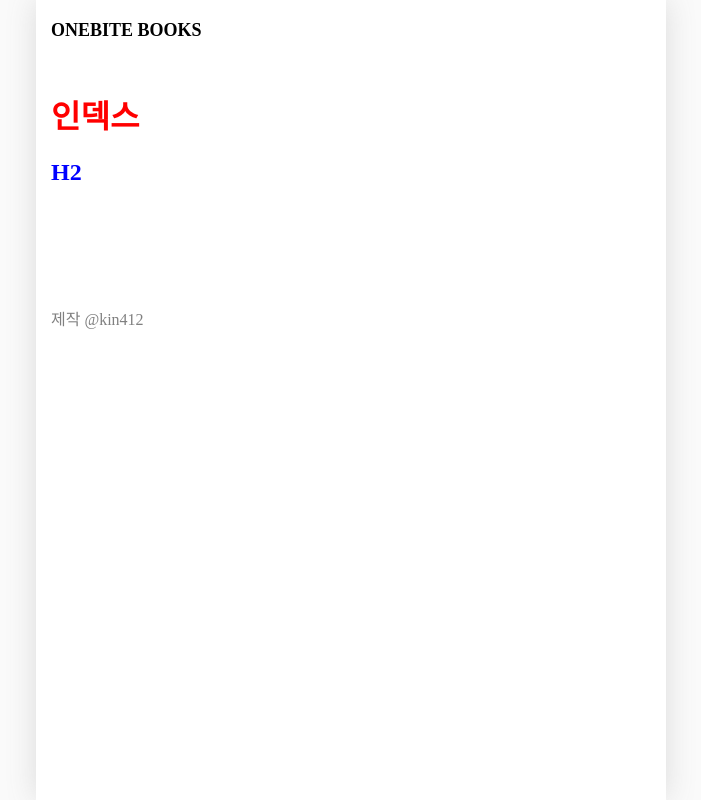
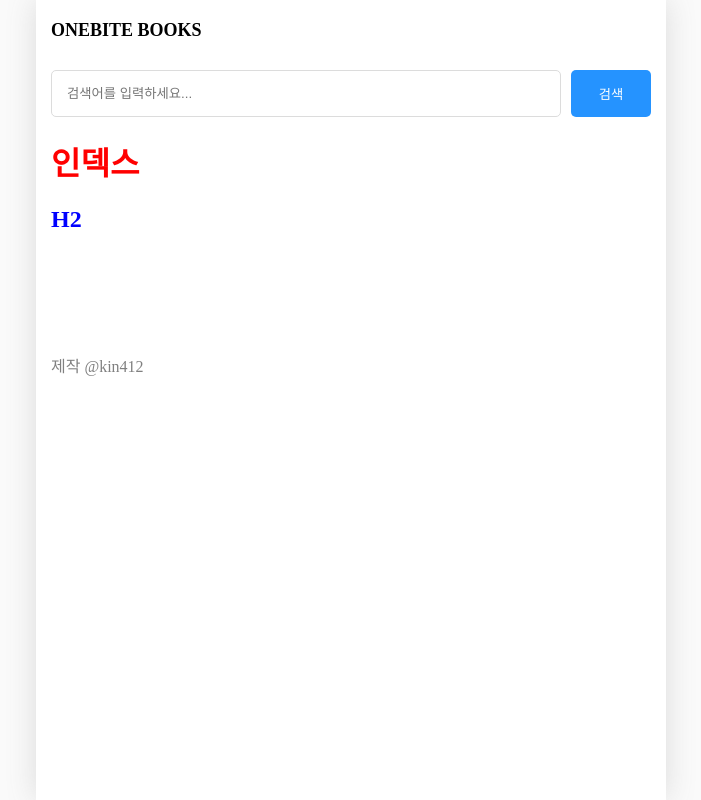
Before and after one commit to kin412/modern-javascript-fullstack-basic, a Next.js app in the folder next/section02/: page / in a window 1280 px wide. Shown: the whole page, without its empty margins (289-990 px from the left). Built offline with nearby package versions, Linux system fonts and the light colour scheme.

Commit message:
페이지별 레이아웃 설정

```diff
--- /dev/null
+++ b/next/section02/src/components/searchabe-layout.module.css
@@ -0,0 +1,21 @@
+.searchbar_container {
+  display: flex;
+  gap: 10px;
+  margin-bottom: 20px;
+}
+
+.searchbar_container > input {
+  flex: 1;
+  padding: 15px;
+  border-radius: 5px;
+  border: 1px solid rgb(220, 220, 220);
+}
+
+.searchbar_container > button {
+  width: 80px;
+  border-radius: 5px;
+  border: none;
+  background-color: rgb(37, 147, 255);
+  color: white;
+  cursor: pointer;
+}
--- /dev/null
+++ b/next/section02/src/components/searchable-layout.tsx
@@ -0,0 +1,50 @@
+import { useRouter } from "next/router";
+import React, { ReactNode, useEffect, useState } from "react";
+import style from "./searchabe-layout.module.css";
+
+export default function SearchableLayout({
+  children,
+}: {
+  children: ReactNode;
+}) {
+  const router = useRouter();
+  const [search, setSearch] = useState("");
+
+  const q = router.query.q as string;
+
+  //쿼리스트링이 변할때마다q를 재설정
+  useEffect(() => {
+    setSearch(q || "");
+  }, [q]);
+
+  const onChangeSearch = (e: React.ChangeEvent<HTMLInputElement>) => {
+    setSearch(e.target.value);
+  };
+
+  const onSubmit = () => {
+    //search에 입력값이 없거나 기존값에서 변경되지 않았다면 작동하지 않게
+    if (!search || q === search) return;
+    router.push(`/search?q=${search}`);
+  };
+
+  const onKeyDown = (e: React.KeyboardEvent<HTMLInputElement>) => {
+    if (e.key === "Enter") {
+      onSubmit();
+    }
+  };
+
+  return (
+    <div>
+      <div className={style.searchbar_container}>
+        <input
+          value={search}
+          onKeyDown={onKeyDown}
+          onChange={onChangeSearch}
+          placeholder="검색어를 입력하세요..."
+        />
+        <button onClick={onSubmit}>검색</button>
+      </div>
+      {children}
+    </div>
+  );
+}
--- a/next/section02/src/pages/_app.tsx
+++ b/next/section02/src/pages/_app.tsx
@@ -1,13 +1,30 @@
 import GlobalLayout from "@/components/global-layout";
 import "@/styles/globals.css"; //다크모드가 기본적으로 여기서 설정되어있음
+import { NextPage } from "next";
 import type { AppProps } from "next/app";
+import { ReactNode } from "react";
+
+type NextPageWithLayout = NextPage & {
+  getLayout?: (page: ReactNode) => ReactNode;
+};
 
 //루트 컴포넌트. 모든 페이지 역할을 하는 컴포넌트의 부모 컴포넌트
 //{ Component, pageProps }: AppProps - Component - 페이지역할을 할 컴포넌트, pageProps- 그페이지에 전달할 props
-export default function App({ Component, pageProps }: AppProps) {
+export default function App({
+  Component,
+  pageProps,
+}: AppProps & {
+  Component: NextPageWithLayout;
+}) {
+  //console.log(Component.getLayout);
+
+  //getLayout이 없는 페이지라면-> undefind라면-> ??
+  const getLayout = Component.getLayout ?? ((page: ReactNode) => page);
+
   return (
     <GlobalLayout>
-      <Component {...pageProps} />
+      {/* <Component {...pageProps} /> */}
+      {getLayout(<Component {...pageProps} />)}
     </GlobalLayout>
   );
 }
--- a/next/section02/src/pages/index.tsx
+++ b/next/section02/src/pages/index.tsx
@@ -1,6 +1,8 @@
 //import "./index.css"; //넥스트는 이렇게 하면 오류남. _app.tsx 컴포넌트에서는 최상위부모이기 때문에 가능.
 //css module을 사용해야함.
+import SearchableLayout from "@/components/searchable-layout";
 import style from "./index.module.css";
+import { ReactNode } from "react";
 
 export default function Home() {
   //return <h1 style={{ color: "red" }}>인덱스</h1>;
@@ -11,3 +13,8 @@
     </>
   );
 }
+
+//화면별 개별 레이아웃 적용
+Home.getLayout = (page: ReactNode) => {
+  return <SearchableLayout>{page}</SearchableLayout>;
+};
--- a/next/section02/src/pages/search/index.tsx
+++ b/next/section02/src/pages/search/index.tsx
@@ -1,6 +1,8 @@
 //next/router - pageRouter
 //next/navigator - appRouter
+import SearchableLayout from "@/components/searchable-layout";
 import { useRouter } from "next/router";
+import { ReactNode } from "react";
 
 //page폴더 자체가 최상위 요청경로다. 스프링의 requestmapping("/")
 //search폴더에 index를 만들면 만든 것 만으로 localhost:3000/search 요청 시 index파일을 호출한다.
@@ -14,3 +16,7 @@
 
   return <h1>search q: {q}</h1>;
 }
+
+Page.getLayout = (page: ReactNode) => {
+  return <SearchableLayout>{page}</SearchableLayout>;
+};
```
